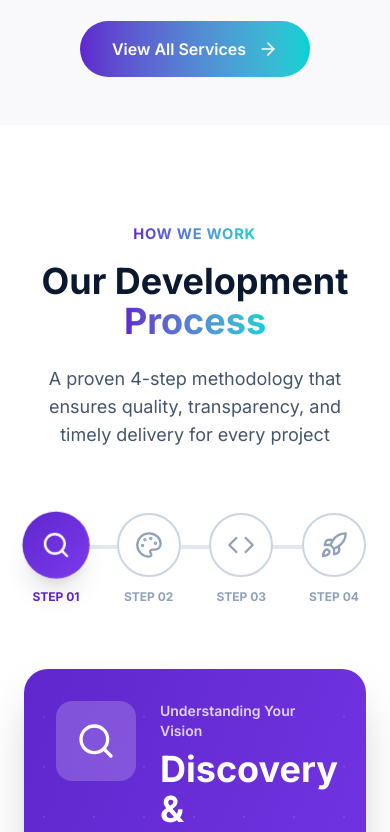
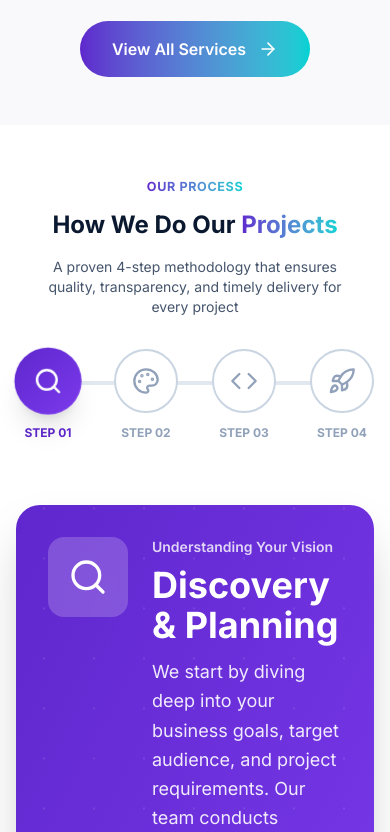
Before and after one commit to Hemanthsai8525/website, a React (Vite) app: page / in a window 390 px wide. Shown: the part 5440-6272 px from the top of the page. Built offline with nearby package versions, Linux system fonts and the light colour scheme.

Commit message:
responsive update

```diff
--- a/src/pages/Home.jsx
+++ b/src/pages/Home.jsx
@@ -290,23 +290,23 @@ const Home = () => {
             </section>
 
             {/* HOW WE WORK - Our Development Process */}
-            <section className="py-24 bg-white">
-                <div className="container mx-auto px-6 md:px-12 lg:px-24">
+            <section className="py-12 md:py-16 lg:py-24 bg-white">
+                <div className="container mx-auto px-4 sm:px-6 md:px-12 lg:px-24">
                     <FadeIn>
-                        <div className="text-center mb-16">
+                        <div className="text-center mb-8 md:mb-12 lg:mb-16">
                             <motion.div
-                                className="inline-block mb-4"
+                                className="inline-block mb-3 md:mb-4"
                                 animate={{ scale: [1, 1.05, 1] }}
                                 transition={{ duration: 2, repeat: Infinity }}
                             >
-                                <span className="text-sm font-bold text-transparent bg-clip-text bg-gradient-to-r from-[#5F27CD] to-[#00D2D3] uppercase tracking-wider">
-                                    How We Work
+                                <span className="text-xs md:text-sm font-bold text-transparent bg-clip-text bg-gradient-to-r from-[#5F27CD] to-[#00D2D3] uppercase tracking-wider">
+                                    Our Process
                                 </span>
                             </motion.div>
-                            <h2 className="text-4xl md:text-6xl font-bold text-navy-900 mb-6">
-                                Our Development <span className="text-transparent bg-clip-text bg-gradient-to-r from-[#5F27CD] to-[#00D2D3]">Process</span>
+                            <h2 className="text-2xl sm:text-3xl md:text-4xl lg:text-5xl xl:text-6xl font-bold text-navy-900 mb-4 md:mb-6">
+                                How We Do Our <span className="text-transparent bg-clip-text bg-gradient-to-r from-[#5F27CD] to-[#00D2D3]">Projects</span>
                             </h2>
-                            <p className="text-slate-600 text-lg max-w-2xl mx-auto">
+                            <p className="text-slate-600 text-sm md:text-base lg:text-lg max-w-2xl mx-auto px-4">
                                 A proven 4-step methodology that ensures quality, transparency, and timely delivery for every project
                             </p>
                         </div>
--- a/src/pages/Services.jsx
+++ b/src/pages/Services.jsx
@@ -108,13 +108,13 @@ const Services = () => {
             </section>
 
             {/* Development Process */}
-            <section className="py-24 bg-white">
-                <div className="container mx-auto px-6 md:px-12 lg:px-24">
+            <section className="py-12 md:py-16 lg:py-24 bg-white">
+                <div className="container mx-auto px-4 sm:px-6 md:px-12 lg:px-24">
                     <FadeIn>
-                        <div className="text-center mb-16">
-                            <div className="text-sm font-bold text-[#5F27CD] uppercase tracking-wider mb-3">How We Work</div>
-                            <h2 className="text-4xl md:text-5xl font-bold text-navy-900 mb-4">Our Development Process</h2>
-                            <p className="text-slate-600 text-lg max-w-2xl mx-auto">
+                        <div className="text-center mb-8 md:mb-12 lg:mb-16">
+                            <div className="text-xs md:text-sm font-bold text-[#5F27CD] uppercase tracking-wider mb-3 md:mb-4">Our Process</div>
+                            <h2 className="text-2xl sm:text-3xl md:text-4xl lg:text-5xl xl:text-6xl font-bold text-navy-900 mb-4 md:mb-6">How We Do Our Projects</h2>
+                            <p className="text-slate-600 text-sm md:text-base lg:text-lg max-w-2xl mx-auto px-4">
                                 A proven methodology that ensures quality, transparency, and timely delivery.
                             </p>
                         </div>
--- a/src/pages/Technologies.jsx
+++ b/src/pages/Technologies.jsx
@@ -28,20 +28,20 @@ const Technologies = () => {
             />
 
             {/* Hero Section */}
-            <section className="relative py-24 bg-gradient-to-br from-[#5F27CD] to-[#00D2D3] text-white overflow-hidden">
+            <section className="relative py-12 md:py-16 lg:py-24 bg-gradient-to-br from-[#5F27CD] to-[#00D2D3] text-white overflow-hidden">
                 <div className="absolute inset-0 opacity-10">
-                    <div className="absolute top-20 left-20 w-72 h-72 bg-white rounded-full blur-3xl"></div>
-                    <div className="absolute bottom-20 right-20 w-96 h-96 bg-white rounded-full blur-3xl"></div>
+                    <div className="absolute top-10 md:top-20 left-10 md:left-20 w-48 md:w-72 h-48 md:h-72 bg-white rounded-full blur-3xl"></div>
+                    <div className="absolute bottom-10 md:bottom-20 right-10 md:right-20 w-64 md:w-96 h-64 md:h-96 bg-white rounded-full blur-3xl"></div>
                 </div>
 
-                <div className="container mx-auto px-6 md:px-12 lg:px-24 relative z-10">
+                <div className="container mx-auto px-4 sm:px-6 md:px-12 lg:px-24 relative z-10">
                     <FadeIn>
                         <div className="text-center max-w-4xl mx-auto">
-                            <div className="text-sm font-bold uppercase tracking-wider mb-4 text-[#00D2D3]">Our Tech Stack</div>
-                            <h1 className="text-5xl md:text-6xl font-bold mb-6 leading-tight">
+                            <div className="text-xs md:text-sm font-bold uppercase tracking-wider mb-3 md:mb-4 text-[#00D2D3]">Our Tech Stack</div>
+                            <h1 className="text-3xl sm:text-4xl md:text-5xl lg:text-6xl font-bold mb-4 md:mb-6 leading-tight">
                                 Cutting-Edge Technologies for Modern Solutions
                             </h1>
-                            <p className="text-xl text-white/90 leading-relaxed">
+                            <p className="text-base md:text-lg lg:text-xl text-white/90 leading-relaxed px-4">
                                 We leverage the best tools and frameworks to build scalable, secure, and high-performance applications. Vendor-agnostic approach ensures the right technology for your specific needs.
                             </p>
                         </div>
@@ -50,14 +50,14 @@ const Technologies = () => {
             </section>
 
             {/* Category Filter */}
-            <section className="py-12 bg-white border-b border-slate-200 sticky top-[120px] z-30">
-                <div className="container mx-auto px-6 md:px-12 lg:px-24">
-                    <div className="flex flex-wrap justify-center gap-3">
+            <section className="py-6 md:py-8 bg-white border-b border-slate-200 sticky top-[70px] md:top-[80px] z-30 transition-all">
+                <div className="container mx-auto px-4 sm:px-6 md:px-12 lg:px-24">
+                    <div className="flex flex-wrap justify-center gap-2 md:gap-3">
                         {categories.map((category) => (
                             <button
                                 key={category.id}
                                 onClick={() => setActiveCategory(category.id)}
-                                className={`px-6 py-2.5 rounded-full font-medium transition-all ${activeCategory === category.id
+                                className={`px-4 md:px-6 py-2 md:py-2.5 text-sm md:text-base rounded-full font-medium transition-all ${activeCategory === category.id
                                     ? 'bg-[#5F27CD] text-white shadow-lg scale-105'
                                     : 'bg-slate-100 text-slate-600 hover:bg-slate-200'
                                     }`}
@@ -70,8 +70,8 @@ const Technologies = () => {
             </section>
 
             {/* Technologies Grid */}
-            <section className="py-24 bg-[#F9F9FB]">
-                <div className="container mx-auto px-6 md:px-12 lg:px-24">
+            <section className="py-12 md:py-16 lg:py-24 bg-[#F9F9FB]">
+                <div className="container mx-auto px-4 sm:px-6 md:px-12 lg:px-24">
                     {filteredTechnologies.length > 0 ? (
                         <div className="grid grid-cols-1 md:grid-cols-2 gap-8">
                             {filteredTechnologies.map((tech) => {
@@ -132,16 +132,16 @@ const Technologies = () => {
             </section>
 
             {/* Why Our Stack Section */}
-            <section className="py-24 bg-white">
-                <div className="container mx-auto px-6 md:px-12 lg:px-24">
+            <section className="py-12 md:py-16 lg:py-24 bg-white">
+                <div className="container mx-auto px-4 sm:px-6 md:px-12 lg:px-24">
                     <FadeIn>
-                        <div className="text-center mb-16">
-                            <div className="text-sm font-bold text-[#5F27CD] uppercase tracking-wider mb-3">Our Approach</div>
-                            <h2 className="text-4xl md:text-5xl font-bold text-navy-900 mb-4">Why Our Technology Stack?</h2>
+                        <div className="text-center mb-10 md:mb-16">
+                            <div className="text-xs md:text-sm font-bold text-[#5F27CD] uppercase tracking-wider mb-2 md:mb-3">Our Approach</div>
+                            <h2 className="text-2xl sm:text-3xl md:text-4xl lg:text-5xl font-bold text-navy-900 mb-4">Why Our Technology Stack?</h2>
                         </div>
                     </FadeIn>
 
-                    <div className="grid grid-cols-1 md:grid-cols-3 gap-8">
+                    <div className="grid grid-cols-1 md:grid-cols-3 gap-6 md:gap-8">
                         {[
                             {
                                 title: 'Vendor Agnostic',
@@ -187,17 +187,17 @@ const Technologies = () => {
             </section>
 
             {/* CTA Section */}
-            <section className="py-24 bg-gradient-to-r from-[#5F27CD] to-[#00D2D3]">
-                <div className="container mx-auto px-6 md:px-12 lg:px-24">
+            <section className="py-12 md:py-16 lg:py-24 bg-gradient-to-r from-[#5F27CD] to-[#00D2D3]">
+                <div className="container mx-auto px-4 sm:px-6 md:px-12 lg:px-24">
                     <FadeIn>
                         <div className="text-center text-white max-w-3xl mx-auto">
-                            <h2 className="text-4xl font-bold mb-6">Ready to Build Something Amazing?</h2>
-                            <p className="text-xl text-white/90 mb-8">
+                            <h2 className="text-2xl sm:text-3xl md:text-4xl lg:text-5xl font-bold mb-4 md:mb-6">Ready to Build Something Amazing?</h2>
+                            <p className="text-base md:text-lg lg:text-xl text-white/90 mb-6 md:mb-8 px-4">
                                 Let's discuss which technologies are the perfect fit for your project.
                             </p>
                             <a
                                 href="/contact"
-                                className="inline-block bg-white text-[#5F27CD] px-8 py-4 rounded-lg font-semibold hover:bg-slate-100 transition-colors shadow-xl"
+                                className="inline-block bg-white text-[#5F27CD] px-6 md:px-8 py-3 md:py-4 text-sm md:text-base rounded-lg font-semibold hover:bg-slate-100 transition-colors shadow-xl"
                             >
                                 Start a Conversation
                             </a>
```
